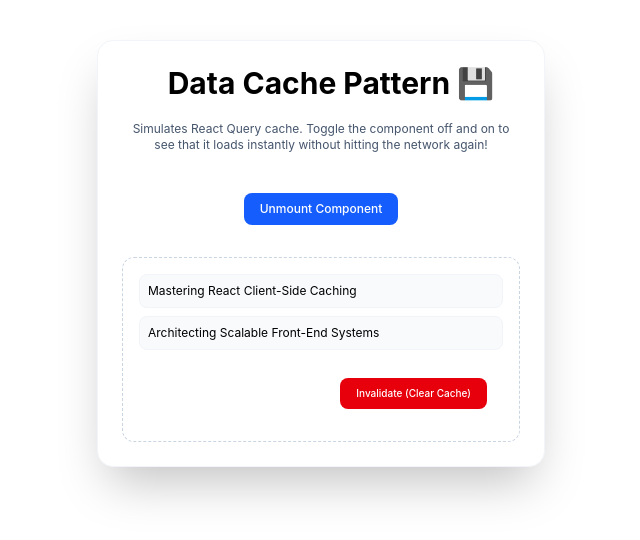
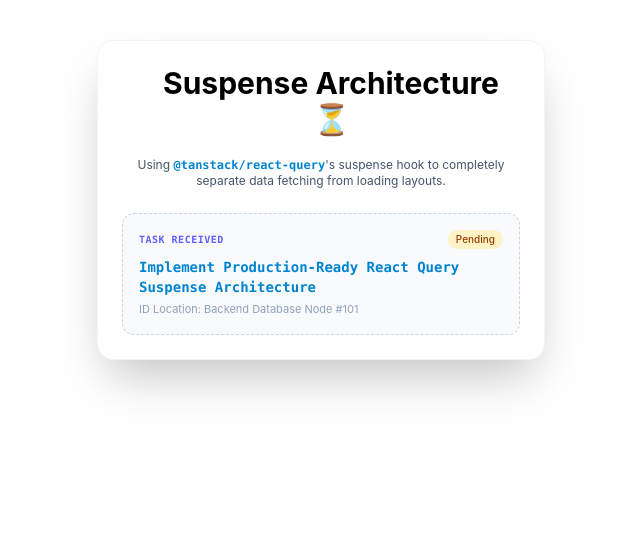
Before and after one commit to Nouralizadeh/Patterns, a React (Vite) app: page / in a window 1280 px wide. Shown: the top 540 px of the page, without its empty margins (319-959 px from the left). Built offline with nearby package versions, Linux system fonts and the light colour scheme.

Commit message:
SuspensePattern example with react-query added

```diff
--- a/package.json
+++ b/package.json
@@ -10,6 +10,7 @@
     "preview": "vite preview"
   },
   "dependencies": {
+    "@tanstack/react-query": "^5.101.0",
     "react": "^18.2.0",
     "react-dom": "^18.2.0"
   },
--- a/src/App.tsx
+++ b/src/App.tsx
@@ -16,7 +16,8 @@
 // import VirtualizationPattern from "./Paterns/RenderingAndPerformancePatterns/VirtualizationPattern";
 // import LayoutCompositionPattern from "./Paterns/RenderingAndPerformancePatterns/LayoutCompositionPattern";
 // import ConcurrentPattern from "./Paterns/RenderingAndPerformancePatterns/ConcurrentPattern";
-import DataFetchingCachePattern from "./Paterns/APIDataPatterns/DataFetchingCachePattern";
+// import DataFetchingCachePattern from "./Paterns/APIDataPatterns/DataFetchingCachePattern";
+import SuspensePattern from "./Paterns/APIDataPatterns/SuspensePattern";
 
 function App() {
   return (
@@ -38,8 +39,9 @@ function App() {
       <LazyAndErrorBoundary />
       <VirtualizationPattern />
       <LayoutCompositionPattern />
-      <ConcurrentPattern /> */}
-      <DataFetchingCachePattern />
+      <ConcurrentPattern />
+      <DataFetchingCachePattern /> */}
+      <SuspensePattern />
     </>
   );
 }
--- /dev/null
+++ b/src/Paterns/APIDataPatterns/SuspensePattern.tsx
@@ -0,0 +1,96 @@
+import { Suspense } from "react";
+import {
+  QueryClient,
+  QueryClientProvider,
+  useSuspenseQuery,
+} from "@tanstack/react-query";
+
+// 1. Initialize the global Query Client for React Query
+const queryClient = new QueryClient({
+  defaultOptions: {
+    queries: {
+      retry: false, // Turned off for easy local testing
+    },
+  },
+});
+
+interface Todo {
+  id: number;
+  title: string;
+  completed: boolean;
+}
+
+// 2. Mock API function with intentional network latency
+const fetchServerTodo = async (): Promise<Todo> => {
+  await new Promise((resolve) => setTimeout(resolve, 2000)); // 2-second delay
+  return {
+    id: 101,
+    title: "Implement Production-Ready React Query Suspense Architecture",
+    completed: false,
+  };
+};
+
+// ============================================================================
+// 3. The Core Component (Notice: No isLoading or error handling here!)
+// ============================================================================
+function TodoDetails() {
+  // useSuspenseQuery automatically integrates with React's native <Suspense>
+  // It guarantees that 'data' is defined when the component renders!
+  const { data } = useSuspenseQuery<Todo>({
+    queryKey: ["suspense_todo"],
+    queryFn: fetchServerTodo,
+  });
+
+  return (
+    <div className="dashed-border-container bg-slate-50 dark:bg-slate-800/60 text-left">
+      <div className="flex items-center justify-between">
+        <span className="text-[10px] font-bold tracking-wider text-indigo-500 uppercase font-mono">
+          Task Received
+        </span>
+        <span className="bg-amber-100 dark:bg-amber-950/50 text-amber-800 dark:text-amber-400 text-[10px] px-2 py-0.5 rounded-full font-medium">
+          Pending
+        </span>
+      </div>
+      <h3 className="label2 text-sm mt-2 font-semibold">{data.title}</h3>
+      <p className="text-[11px] text-slate-400 mt-1">
+        ID Location: Backend Database Node #{data.id}
+      </p>
+    </div>
+  );
+}
+
+// ============================================================================
+// 4. Main Export & Orchestration Layout
+// ============================================================================
+export default function SuspensePattern() {
+  return (
+    // Wrap with Provider so React Query works flawlessly inside the test environment
+    <QueryClientProvider client={queryClient}>
+      <div className="elevated-container">
+        <h2 className="title">Suspense Architecture ⏳</h2>
+        <p className="label1 text-xs mb-6">
+          Using <span className="label2">@tanstack/react-query</span>'s suspense
+          hook to completely separate data fetching from loading layouts.
+        </p>
+
+        <div className="w-full">
+          {/* The orchestrator controls the loading layout right here.
+            The Child component inside (TodoDetails) stays 100% clean and focus-driven.
+          */}
+          <Suspense
+            fallback={
+              <div className="dashed-border-container border-slate-200 bg-slate-50/50 dark:bg-slate-900/10 flex flex-col items-center justify-center py-6 animate-pulse">
+                <div className="w-5 h-5 border-2 border-indigo-500 border-t-transparent rounded-full animate-spin mb-2"></div>
+                <p className="label2 text-[11px]">
+                  Streaming asynchronous query stream (2.0s)...
+                </p>
+              </div>
+            }
+          >
+            <TodoDetails />
+          </Suspense>
+        </div>
+      </div>
+    </QueryClientProvider>
+  );
+}
```
Also changed, not shown: 1 other file (tests, documents, lock files or other folders).
